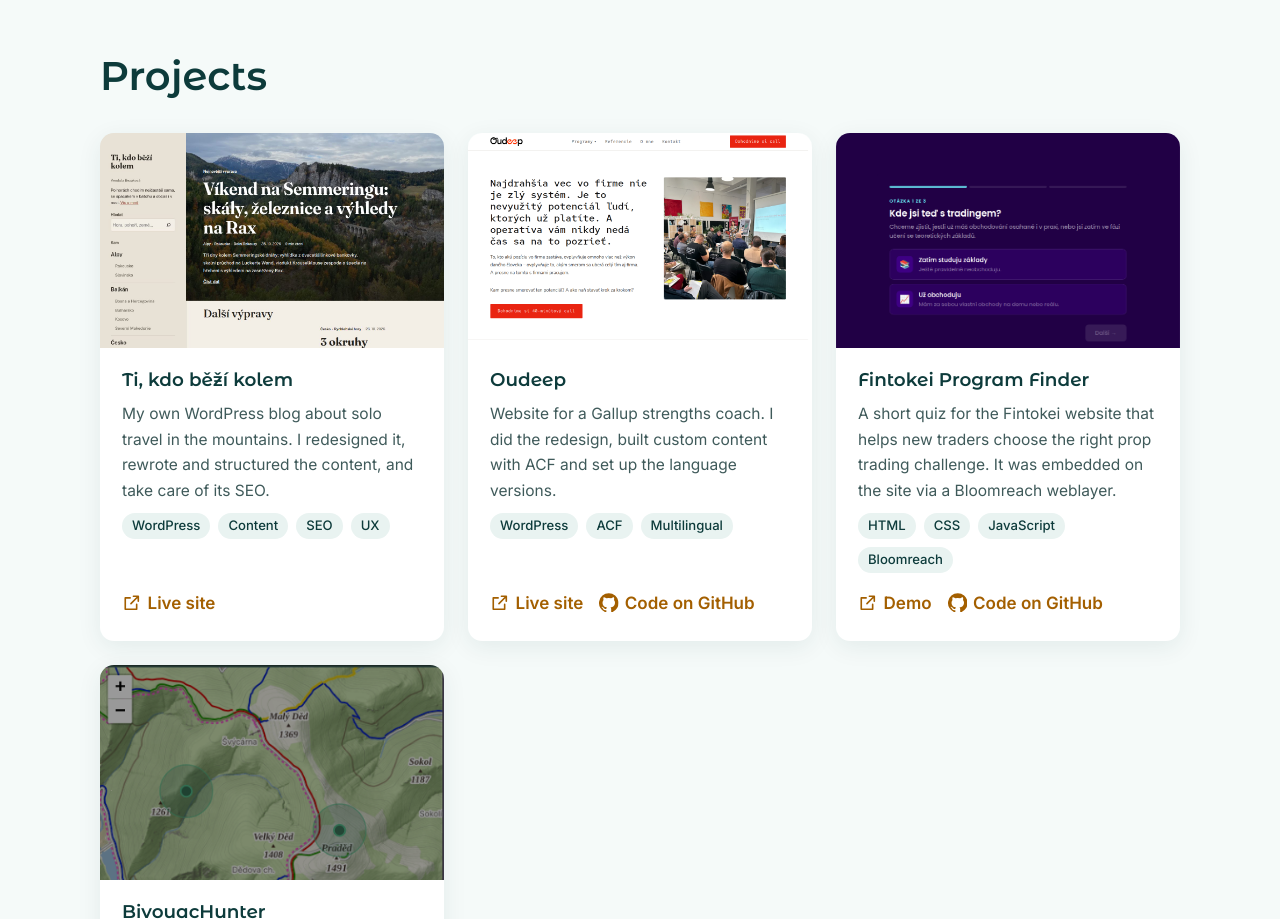
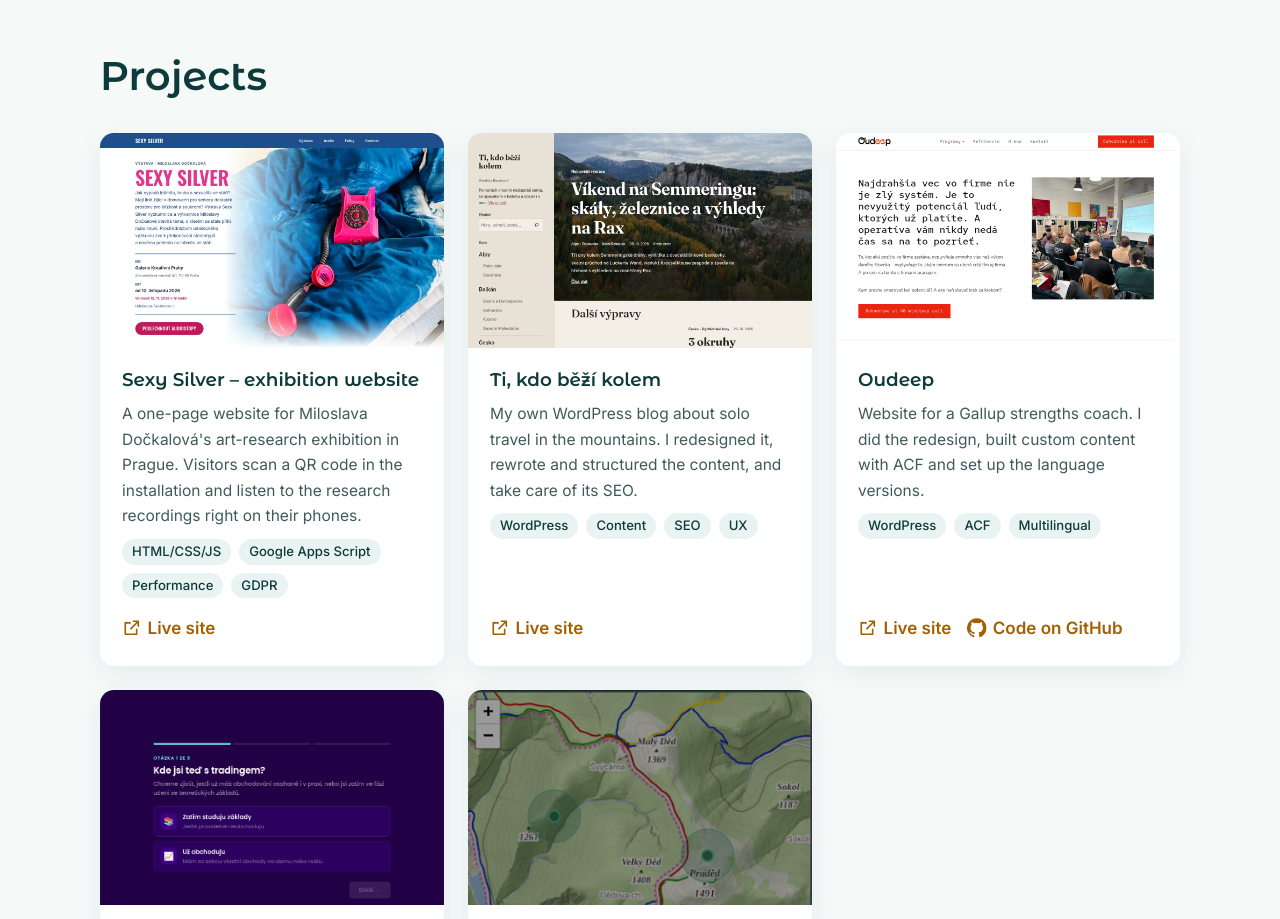
Before and after one commit to vendulabezakova/vendula-bezakova, a plain HTML site: page index.html in a window 1280 px wide. Shown: the part 2560-3479 px from the top of the page. Drawn offline with Linux system fonts and the light colour scheme.

Commit message:
Projekt: Sexy Silver (mapaslasti.cz); sjednocené obrázky karet
Co-Authored-By: Claude Opus 5.5 <noreply@anthropic.com>

```diff
--- a/index.html
+++ b/index.html
@@ -207,6 +207,19 @@
         <div class="cards projects">
           <!-- To add a project, copy an <article> and change its contents -->
           <article class="card project-card">
+            <img class="card-img" src="images/projects/mapa-slasti.webp" alt="Sexy Silver exhibition website: pink rotary phone on cyanotype bedding next to the exhibition title" loading="lazy" width="1280" height="800">
+            <div class="card-body">
+              <h3>Sexy Silver – exhibition website</h3>
+              <p>A one-page website for Miloslava Dočkalová's art-research exhibition in Prague. Visitors scan a QR code in the installation and listen to the research recordings right on their phones.</p>
+              <ul class="tags tags-small"><li>HTML/CSS/JS</li><li>Google Apps Script</li><li>Performance</li><li>GDPR</li></ul>
+              <div class="card-links">
+                <a href="https://mapaslasti.cz" target="_blank" rel="noopener">
+                  <svg class="icon"><use href="#i-external"/></svg> Live site
+                </a>
+              </div>
+            </div>
+          </article>
+          <article class="card project-card">
             <img class="card-img" src="images/projects/tikdobezikolem.jpg" alt="Ti, kdo běží kolem blog homepage" loading="lazy">
             <div class="card-body">
               <h3>Ti, kdo běží kolem</h3>
--- a/style.css
+++ b/style.css
@@ -384,7 +384,10 @@ h3 { font-size: 1.15rem; }
   gap: 24px;
   margin-top: 32px;
 }
-.projects { grid-template-columns: repeat(auto-fill, minmax(300px, 1fr)); }
+.projects {
+  grid-template-columns: repeat(auto-fill, minmax(300px, 1fr));
+  align-items: stretch;
+}
 
 .card {
   display: flex;
@@ -396,10 +399,13 @@ h3 { font-size: 1.15rem; }
 }
 
 .card-img {
+  display: block;
+  flex-shrink: 0;
   width: 100%;
+  height: auto; /* override the HTML height attribute so aspect-ratio applies */
   aspect-ratio: 16 / 10;
   object-fit: cover;
-  object-position: top;
+  object-position: top center;
   background: var(--c-bg-alt);
 }
 
```
Also changed, not shown: images/projects/mapa-slasti.webp (added).
